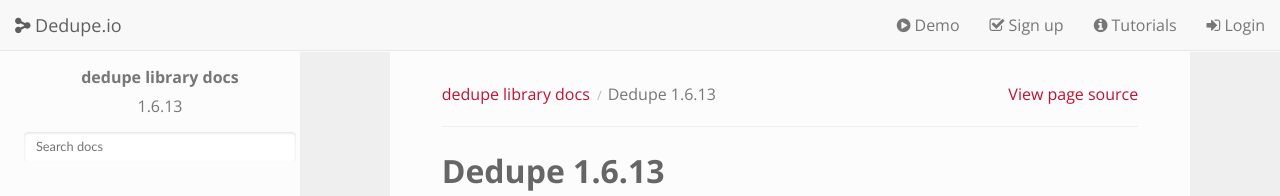
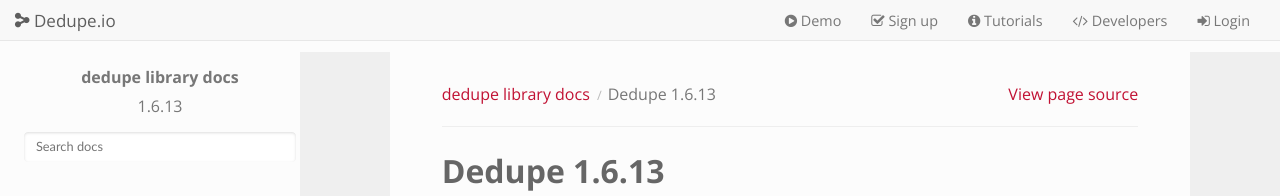
Before and after one commit to dedupeio/dedupe, a Sphinx documentation site: the page built from docs/index.rst, in a window 1280 px wide. Shown: the top 196 px of the page. Built offline with Sphinx 7.4.7 and the Read the Docs theme 2.0.0, drawn with Linux system fonts in a browser that asks for light colours.

Commit message:
Style documentation version box (#561)
* Style version box

* Add developers tab to docs, and pad nav to match marketing site

```diff
--- a/docs/_static/css/custom.css
+++ b/docs/_static/css/custom.css
@@ -27,6 +27,38 @@
 a, a:visited, .wy-menu-vertical a { color: #c11133;}
 a:hover { color: #730a1e;}
 a:active, a:focus { outline: 0;}
+
+.navbar-nav > li > a,
+.navbar-brand {
+    height: 40px;
+}
+
+.navbar {
+    min-height: 40px;
+}
+
+.navbar-fixed-top .navbar-collapse {
+    padding-right: 15px;
+}
+
+.navbar-default .navbar-nav > li > a {
+    padding-top: 11px;
+    height: 40px;
+}
+
+.nav > li {
+    font-size: 0.9em;
+}
+
+.navbar-default .navbar-nav > li > a:hover {
+    color: #d9230f;
+    background-color: transparent;
+}
+
+.navbar-brand {
+    font-size: 17px;
+    padding: 11px 15px;
+}
 
 /* ================ */
 /* Navs and footers */
@@ -167,6 +199,21 @@
     text-align: right;
 }
 
+/* Version box in the lower left-hand corner */
+.rst-versions {
+    background: #ababab;
+    border-top: none;
+}
+
+.rst-versions .rst-current-version {
+    background-color: #7d7d7d;
+    color: #ffffff;
+}
+
+.rst-versions .rst-other-versions {
+    color: #4e4e4e;
+}
+
 /* ============= */
 /* Media queries */
 /* ============= */
--- a/docs/_templates/layout.html
+++ b/docs/_templates/layout.html
@@ -34,6 +34,7 @@
         <li><a href="https://dedupe.io/#demo"><i class='fa fa-fw fa-play-circle'></i> Demo</a></li>
         <li><a href="https://dedupe.io/#sign-up"><i class='fa fa-fw fa-check-square-o'></i> Sign up</a></li>
         <li><a href="https://dedupe.io/tutorials/"><i class='fa fa-fw fa-info-circle'></i> Tutorials</a></li>
+        <li><a href="https://dedupe.io/developers/"><i class='fa fa-fw fa-code'></i> Developers</a></li>
         <li><a href="https://app.dedupe.io/login?next=%2F"><i class='fa fa-fw fa-sign-in'></i> Login</a></li>
       </ul>
     </div><!--/.nav-collapse -->
```
